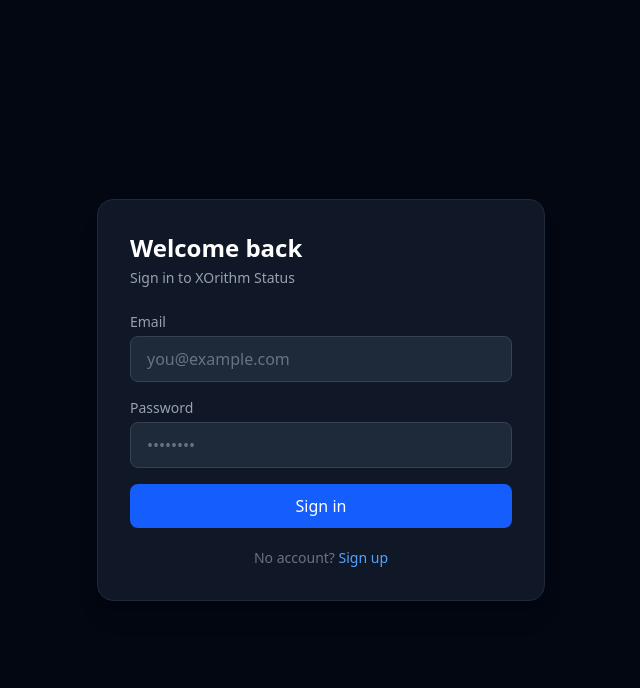
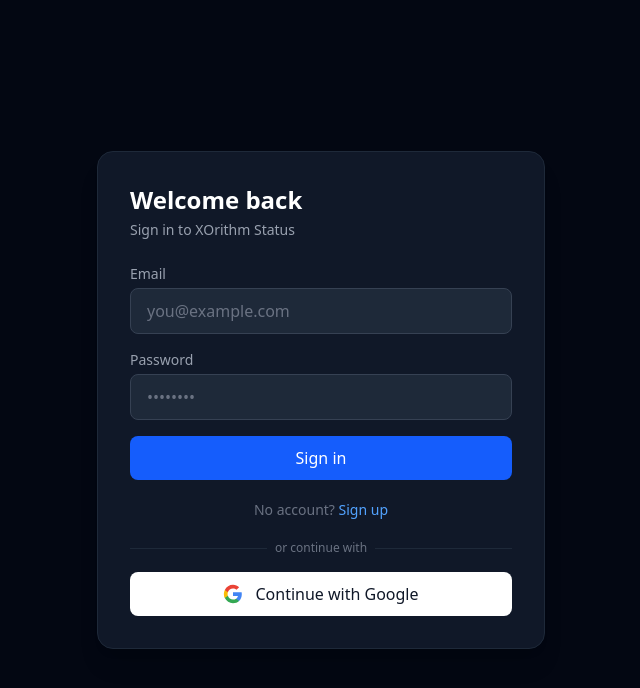
Before and after one commit to AhmedAmirSalem/xorithm-status-dashboard, a Next.js app: page /login in a window 1280 px wide. Shown: the top 688 px of the page, without its empty margins (319-959 px from the left). Built offline with nearby package versions, Linux system fonts and the light colour scheme.

Commit message:
feat: add Google OAuth social login

```diff
--- a/app/(auth)/login/page.tsx
+++ b/app/(auth)/login/page.tsx
@@ -80,6 +80,43 @@
             Sign up
           </Link>
         </p>
+        <div className="mt-5">
+          <div className="relative">
+            <div className="absolute inset-0 flex items-center">
+              <div className="w-full border-t border-gray-800" />
+            </div>
+            <div className="relative flex justify-center text-xs">
+              <span className="bg-gray-900 px-2 text-gray-500">
+                or continue with
+              </span>
+            </div>
+          </div>
+
+          <button
+            onClick={() => signIn("google", { callbackUrl: "/dashboard" })}
+            className="mt-4 w-full flex items-center justify-center gap-3 bg-white hover:bg-gray-100 text-gray-900 font-medium py-2.5 rounded-lg transition-colors"
+          >
+            <svg className="w-5 h-5" viewBox="0 0 24 24">
+              <path
+                fill="#4285F4"
+                d="M22.56 12.25c0-.78-.07-1.53-.2-2.25H12v4.26h5.92c-.26 1.37-1.04 2.53-2.21 3.31v2.77h3.57c2.08-1.92 3.28-4.74 3.28-8.09z"
+              />
+              <path
+                fill="#34A853"
+                d="M12 23c2.97 0 5.46-.98 7.28-2.66l-3.57-2.77c-.98.66-2.23 1.06-3.71 1.06-2.86 0-5.29-1.93-6.16-4.53H2.18v2.84C3.99 20.53 7.7 23 12 23z"
+              />
+              <path
+                fill="#FBBC05"
+                d="M5.84 14.09c-.22-.66-.35-1.36-.35-2.09s.13-1.43.35-2.09V7.07H2.18C1.43 8.55 1 10.22 1 12s.43 3.45 1.18 4.93l3.66-2.84z"
+              />
+              <path
+                fill="#EA4335"
+                d="M12 5.38c1.62 0 3.06.56 4.21 1.64l3.15-3.15C17.45 2.09 14.97 1 12 1 7.7 1 3.99 3.47 2.18 7.07l3.66 2.84c.87-2.6 3.3-4.53 6.16-4.53z"
+              />
+            </svg>
+            Continue with Google
+          </button>
+        </div>
       </div>
     </main>
   );
--- a/lib/auth.ts
+++ b/lib/auth.ts
@@ -1,5 +1,6 @@
 import { NextAuthOptions } from "next-auth";
 import CredentialsProvider from "next-auth/providers/credentials";
+import GoogleProvider from "next-auth/providers/google";
 import bcrypt from "bcryptjs";
 import { findUserByEmail } from "./mock-users";
 
@@ -10,6 +11,10 @@
     error: "/login",
   },
   providers: [
+    GoogleProvider({
+      clientId: process.env.GOOGLE_CLIENT_ID!,
+      clientSecret: process.env.GOOGLE_CLIENT_SECRET!,
+    }),
     CredentialsProvider({
       name: "Credentials",
       credentials: {
```
